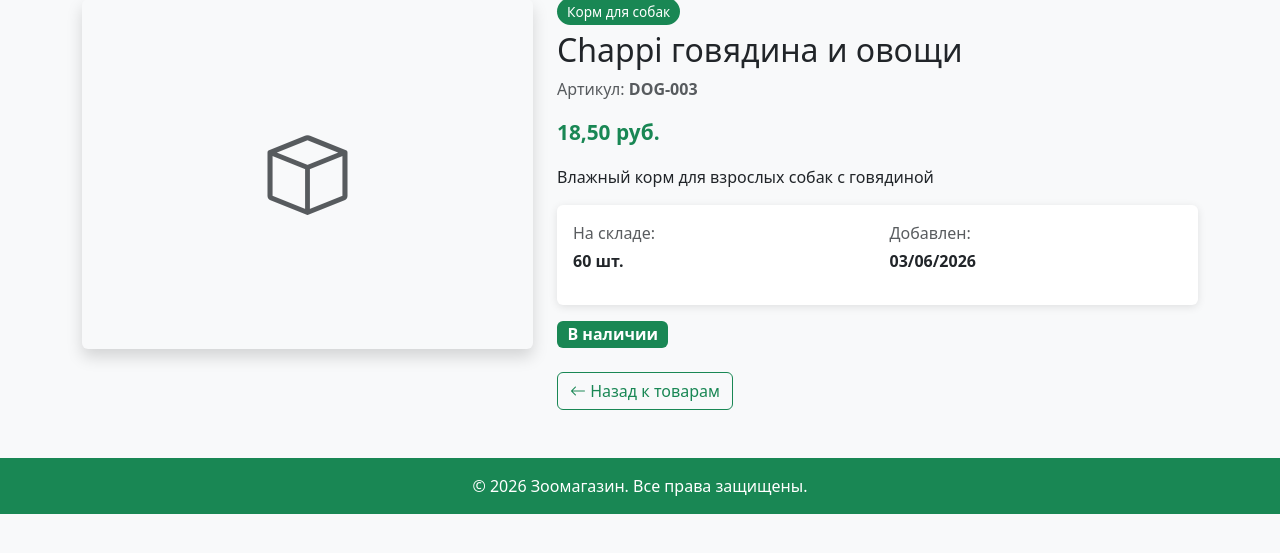
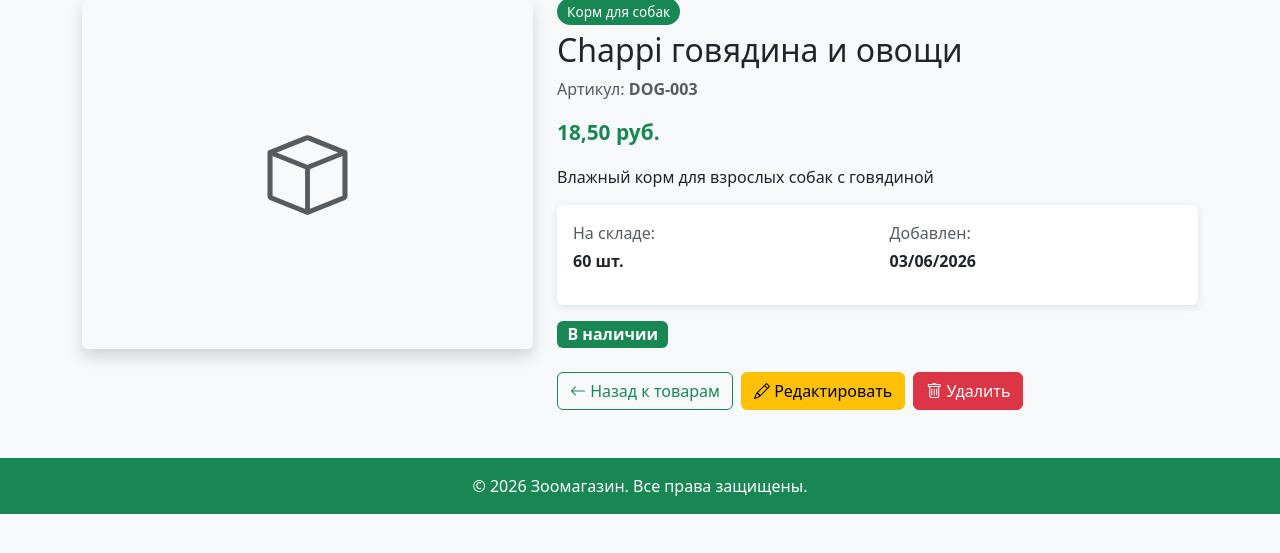
Before and after one commit to Kadanar/zooshop, a Django app: page /products/3/ in a window 1280 px wide. Shown: the part 127-680 px from the top of the page. Run offline with Django 5.2, Linux system fonts and the light colour scheme; a user stored in the database is signed in; data comes from the database, SQL or seed files in the repository.

Commit message:
Add CRUD buttons for staff

```diff
--- a/templates/store/product_detail.html
+++ b/templates/store/product_detail.html
@@ -48,10 +48,18 @@
             <span class="badge bg-danger fs-6">Нет в наличии</span>
         {% endif %}
 
-        <div class="mt-4">
+        <div class="mt-4 d-flex gap-2 flex-wrap">
             <a href="/products/" class="btn btn-outline-success">
                 <i class="bi bi-arrow-left"></i> Назад к товарам
             </a>
+            {% if user.is_staff %}
+            <a href="/products/{{ product.pk }}/update/" class="btn btn-warning">
+                <i class="bi bi-pencil"></i> Редактировать
+            </a>
+            <a href="/products/{{ product.pk }}/delete/" class="btn btn-danger">
+                <i class="bi bi-trash"></i> Удалить
+            </a>
+            {% endif %}
         </div>
     </div>
 </div>
```
